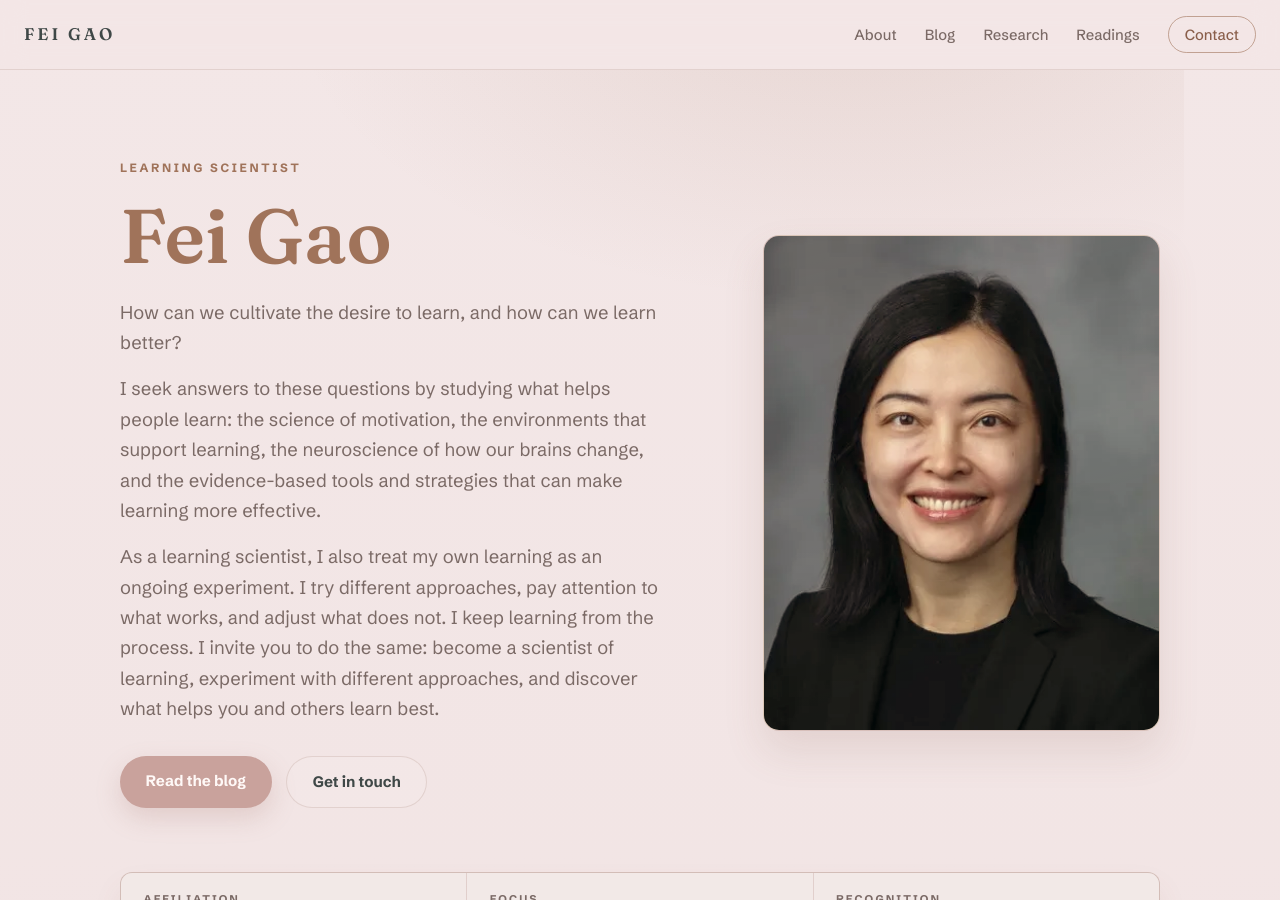
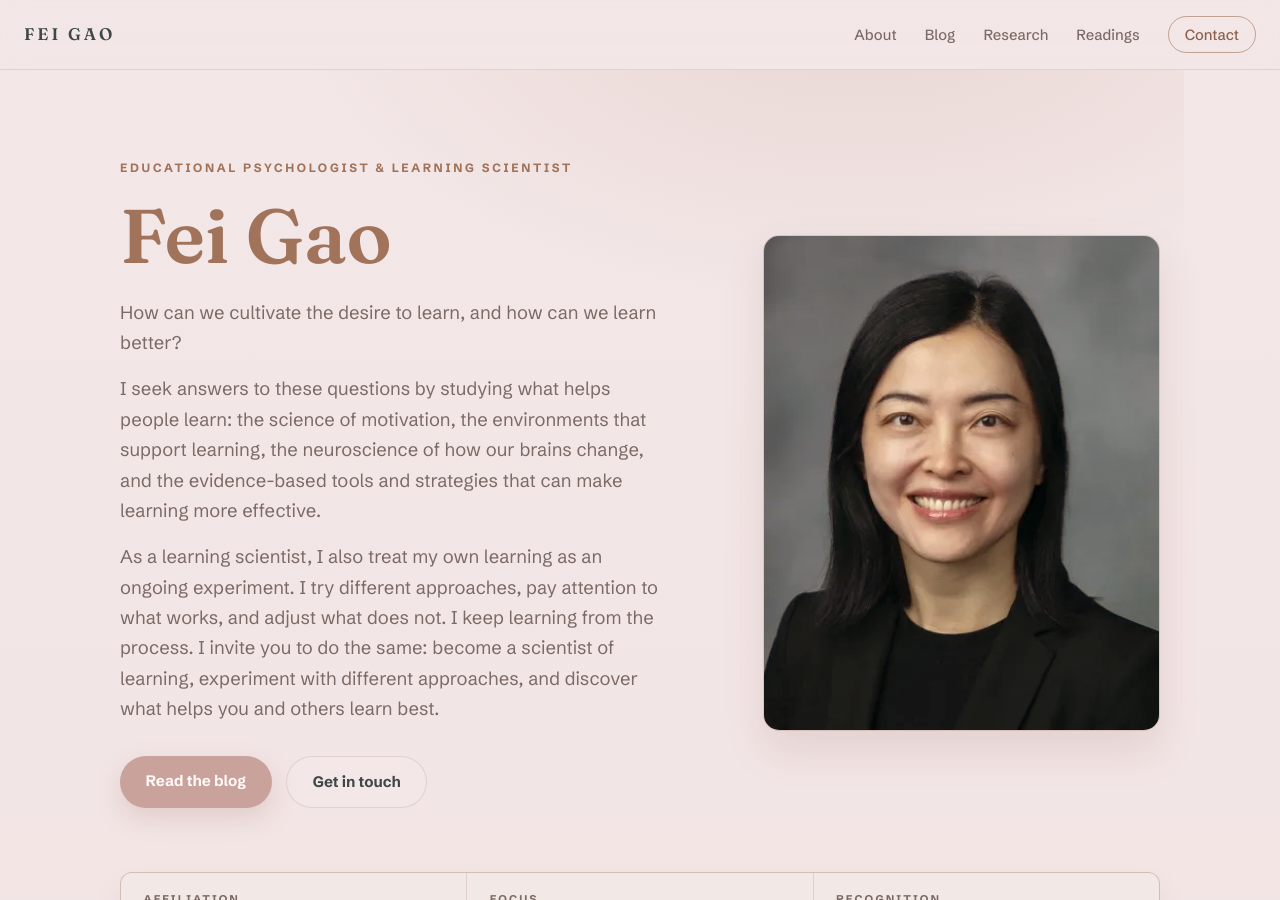
Before and after one commit to gaofei9/gaofei9.github.io, a Jekyll site: the page built from index.html, in a window 1280 px wide and 900 px high. Built offline with Jekyll 4.4.1, drawn with Linux system fonts in a browser that asks for light colours.

Commit message:
Update homepage title to Educational Psychologist & Learning Scientist
Co-Authored-By: Claude Fable 5.1 <noreply@anthropic.com>

```diff
--- a/_data/home.yml
+++ b/_data/home.yml
@@ -24,7 +24,7 @@ meta_description: >-
 
 # ---------- Top of the page ----------
 hero:
-  eyebrow: "Learning scientist"
+  eyebrow: "Educational Psychologist & Learning Scientist"
   name: "Fei Gao"
   # One entry per paragraph.
   lede_paragraphs:
```
